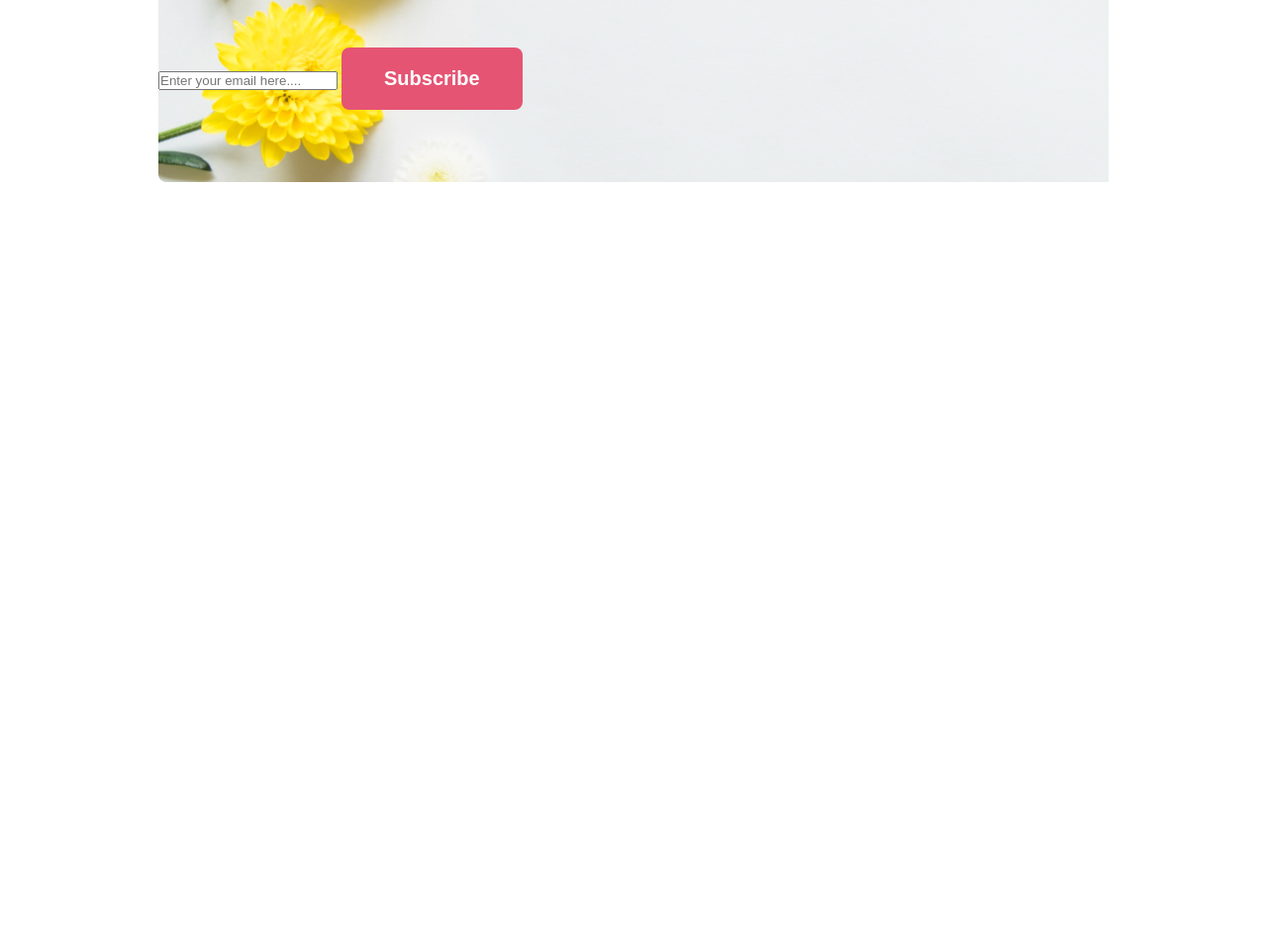
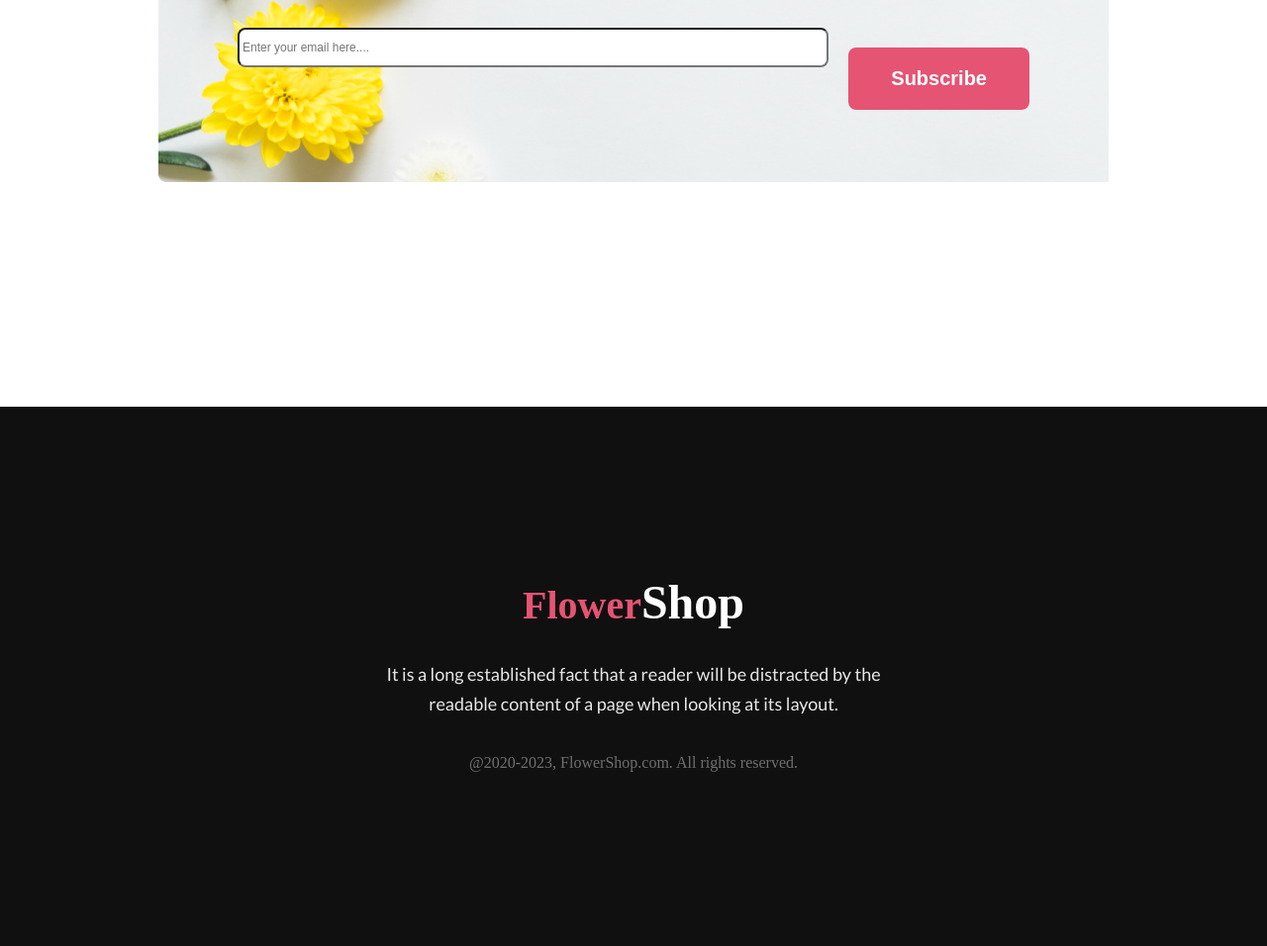
Before and after one commit to Mahadicode/flower-shop-main, a plain HTML site: page index.html in a window 1280 px wide. Shown: the part 3955-4911 px from the top of the page at 99% size. Before the commit the page ends 4286 px from the top, so only its background shows below. Drawn offline with Linux system fonts and the light colour scheme.

Commit message:
footer section added

```diff
--- a/index.html
+++ b/index.html
@@ -114,8 +114,18 @@
         </form>
 
       </div>
-
     </section>
+    <footer>
+      <div class="container">
+        <div class="section-heading">
+          <h2><span class="important">Flower</span>Shop</h2>
+          <h5>It is a long established fact that a reader will be distracted by the readable content of a page when
+            looking at its
+            layout.</h5>
+          <p>@2020-2023, FlowerShop.com. All rights reserved.</p>
+        </div>
+      </div>
+    </footer>
   </main>
 </body>
 
--- a/style/style.css
+++ b/style/style.css
@@ -162,7 +162,7 @@ font-weight: 800;
  padding: 100px 0;
  background-repeat: no-repeat;
 }
-/* #section5-heading form{
+#section5-heading form{
   max-width: 800px;
   margin: 20px auto;
   display: flex;
@@ -170,8 +170,8 @@ font-weight: 800;
   gap: 20px;
   margin-bottom: 30px;
 
-} */
-/* .section5 form input{
+}
+.section5 form input{
 
   max-height: 30px;
   flex-grow: 1;
@@ -180,7 +180,38 @@ background: #FFF;
 padding: 3px;
 font-size: 12px;
 outline: none;
-} */
-/* .section5 form button{
+}
+.section5 form button{
   margin-bottom: 50px;
-} */
+}
+
+/* footer related style  */
+footer{
+  background-color: #111010;
+}
+footer *{
+  margin-top: 30px;
+}
+footer .container{
+  padding: 120px 0;
+}
+footer .container .section-heading h2{
+color: #FFF;
+font-size: 48px;
+font-weight: 800;
+}
+footer h5{
+  color: rgba(255, 255, 255, 0.90);
+text-align: center;
+font-family: Lato;
+font-size: 18px;
+font-style: normal;
+font-weight: 400;
+line-height: 30px;
+}
+footer .container .section-heading p{
+  color: rgba(255, 255, 255, 0.40);
+text-align: center;
+font-size: 16px;
+font-weight: 400;
+}
```
